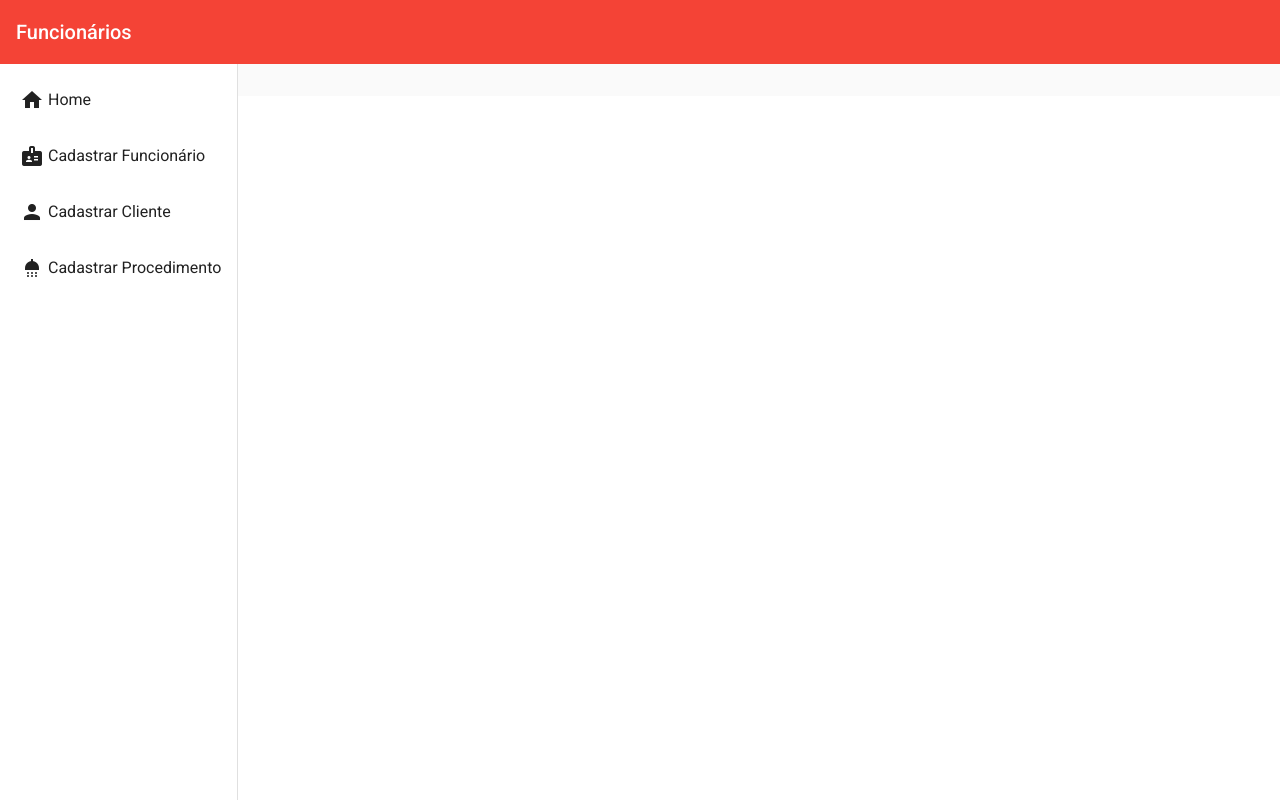
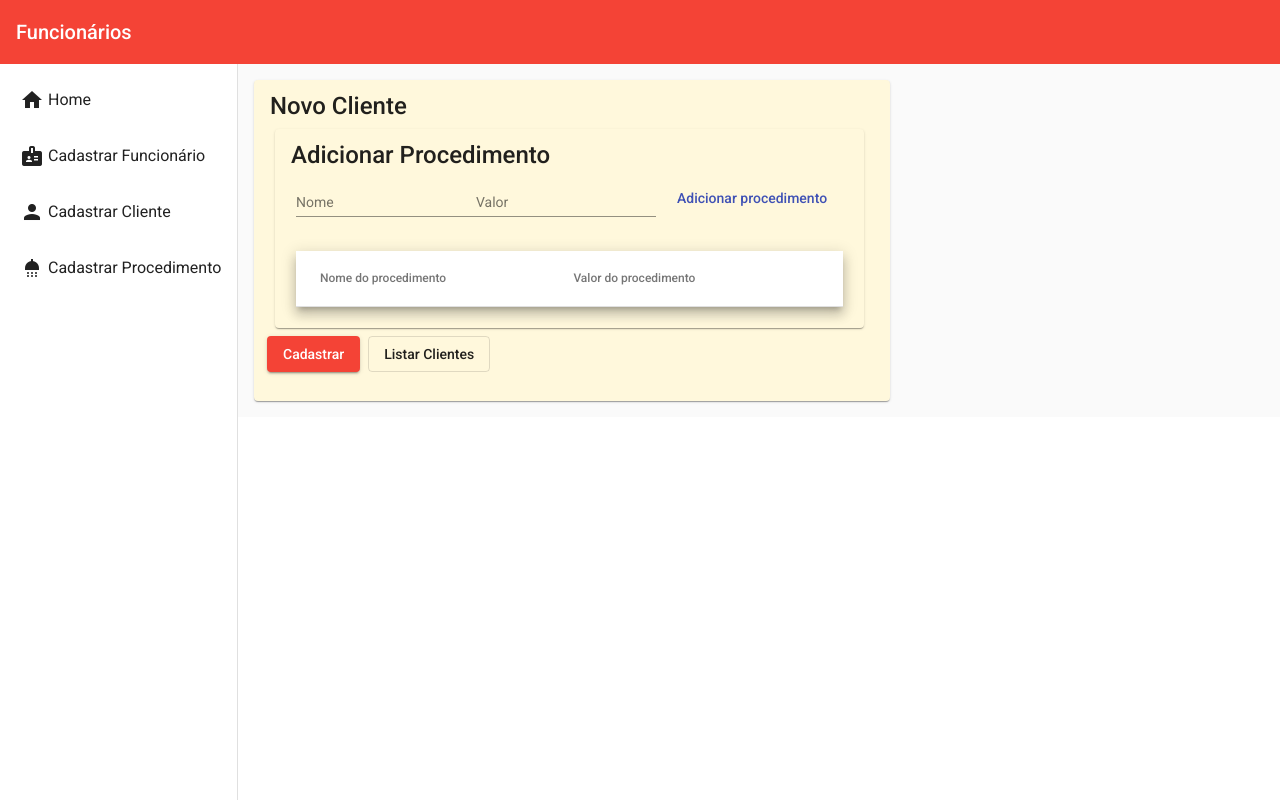
Before and after one commit to danielduartedasilva/GerenciamentoPetshop, an Angular app in the folder FRONT/: page /procedimento/cadastrar in a window 1280 px wide. Before the commit this address led to /. Built offline with nearby package versions, Linux system fonts and the light colour scheme.

Commit message:
procedimento

```diff
--- a/FRONT/src/app/components/views/procedimento/cadastrar/cadastrar.component.css
+++ b/FRONT/src/app/components/views/procedimento/cadastrar/cadastrar.component.css
@@ -1,14 +1,40 @@
-mat-card-content{
-    padding: 3%;
+mat-card {
+    background-color: cornsilk;
+    width: max-content;
 }
-mat-form-field{
-    width: 50%;
-    display: block;
+
+mat-card-content {
+    padding: 5px;
 }
-.actions{
+
+mat-grid-tile {
+    width: 100%;
+}
+
+.externo{
+    display: flex;
+    width: 100%;
+    flex-direction: row;
+}
+.interno{
+    flex: 1;
+    margin-right: 5px;
+}
+.conteudo-cliente{
+    display: flex;
+    justify-content: space-between;
+    flex-direction: row;
+}
+table {
     margin-top: 16px;
-    width: 50px;
-    display: flex;
-    flex-direction: row;
-    justify-content: space-around;
+    width: 100%;
 }
+
+.mat-button {
+    margin-left: 5px;
+    height: 40px;
+}
+
+.mat-button:hover {
+    text-decoration: underline;
+}
--- a/FRONT/src/app/components/views/procedimento/cadastrar/cadastrar.component.html
+++ b/FRONT/src/app/components/views/procedimento/cadastrar/cadastrar.component.html
@@ -1,18 +1,53 @@
 <mat-card>
-    <mat-card-title>Novo Procedimento</mat-card-title>
+    <mat-card-title> Novo Cliente </mat-card-title>
     <mat-card-content>
+
+        <div class="externo">
+            <div class="interno">
+                <mat-card>
+                    <mat-card-title> Adicionar Procedimento </mat-card-title>
+                    <mat-card-content>
+                        <div class="conteudo-cliente">
                             <mat-form-field>
-            <mat-label for="nome" >Nome</mat-label>
+                                <mat-label for="nome">Nome</mat-label>
                                 <input matInput placeholder="Nome" type="text" name="nome" [(ngModel)]="nome">
                             </mat-form-field>
                             <mat-form-field>
-            <mat-label for="valor" >Valor</mat-label>
+                                <mat-label for="valor">Valor</mat-label>
                                 <input matInput placeholder="Valor" type="number" name="valor" [(ngModel)]="valor">
                             </mat-form-field>
 
-        <div class="actions">
-            <button mat-raised-button color="primary" (click)="cadastrar()">Cadastrar</button>
-            <a mat-stroked-button routerLink="">Listar Procedimentos</a>
+                            <div>
+                                <button mat-button color="primary" (click)="adicionarProcedimento()">
+                                    Adicionar
+                                    procedimento
+                                </button>
                             </div>
+
+                        </div>
+                        <table mat-table [dataSource]="procedimentos" class="mat-elevation-z8">
+                            <ng-container matColumnDef="nomeProcedimento">
+                                <th mat-header-cell *matHeaderCellDef>Nome do procedimento</th>
+                                <td mat-cell *matCellDef="let procedimento">{{ procedimento.nome }}</td>
+                            </ng-container>
+                            <ng-container matColumnDef="valorProcedimento">
+                                <th mat-header-cell *matHeaderCellDef>Valor do procedimento</th>
+                                <td mat-cell *matCellDef="let procedimento">{{ procedimento.valor }}</td>
+                            </ng-container>
+
+
+                            <tr mat-header-row *matHeaderRowDef="colunasProcedimento"></tr>
+                            <tr mat-row *matRowDef="let row; columns: colunasProcedimento"></tr>
+                        </table>
                     </mat-card-content>
                 </mat-card>
+            </div>
+        </div>
+
+        <mat-card-actions>
+            <button mat-raised-button color="warn" (click)="cadastrar()">Cadastrar</button>
+            <a mat-stroked-button routerLink="/procedimento/listar"> Listar Clientes </a>
+        </mat-card-actions>
+
+    </mat-card-content>
+</mat-card>
--- a/FRONT/src/app/components/views/procedimento/cadastrar/cadastrar.component.ts
+++ b/FRONT/src/app/components/views/procedimento/cadastrar/cadastrar.component.ts
@@ -1,7 +1,9 @@
 import { Component, OnInit } from '@angular/core';
+import { MatTableDataSource } from '@angular/material/table';
 import { Procedimento } from 'src/app/models/Procedimento';
 import { ProcedimentoService } from 'src/app/services/procedimento.service';
 
+import { MatSnackBar } from "@angular/material/snack-bar";
 @Component({
   selector: 'app-cadastrar',
   templateUrl: './cadastrar.component.html',
@@ -10,18 +12,34 @@ import { ProcedimentoService } from 'src/app/services/procedimento.service';
 export class CadastrarComponent implements OnInit {
   nome!: string;
   valor!: number;
-  constructor(private service: ProcedimentoService) { }
+
+  colunasProcedimento = ["nomeProcedimento", "valorProcedimento"];
+  procedimentos = new MatTableDataSource<Procedimento>();
+  constructor(private service: ProcedimentoService,
+    private snack: MatSnackBar) { }
 
   ngOnInit(): void {
   }
 
-    cadastrar(): void {
+  cadastrar(): void {
     let procedimento = new Procedimento();
     procedimento.nome = this.nome;
     procedimento.valor = this.valor;
     this.service.cadastrar(procedimento).subscribe((procedimento) => {
-       console.log(procedimento);
+      this.snack.open("Procedimento cadastrado", "Ciclo", {
+        duration: 3000,
+        horizontalPosition: "right",
+        verticalPosition: "top",
+      });
     });
   }
-
+  adicionarProcedimento(){
+    let procedimento = new Procedimento();
+    procedimento.nome = this.nome;
+    procedimento.valor = this.valor;
+    this.procedimentos.data.push(procedimento);
+    this.procedimentos._updateChangeSubscription();
+    this.nome = "";
+    this.valor = 0;
+  }
 }
--- a/FRONT/src/app/components/views/procedimento/listar/listar.component.html
+++ b/FRONT/src/app/components/views/procedimento/listar/listar.component.html
@@ -1,18 +1,28 @@
-<a mat-raised-button color="primary" routerLink="/procedimento/cadastrar">
-    <mat-icon>shower</mat-icon>Novo Procedimento </a>
-<table>
-    <thead>
-        <tr>
-            <th>Id</th>
-            <th>Nome</th>
-            <th>Valor</th>
-        </tr>
-    </thead>
-    <tbody>
-        <tr *ngFor="let procedimento of procedimentos">
-            <td>{{ procedimento._id }}</td>
-            <td>{{ procedimento.nome }}</td>
-            <td>{{ procedimento.valor }}</td>
-        </tr>
-    </tbody>
+<table mat-table [dataSource]="procedimentos" class="mat-elevation-z8">
+
+    <ng-container matColumnDef="id">
+        <th mat-header-cell *matHeaderCellDef> # </th>
+        <td mat-cell *matCellDef="let procedimento"> {{procedimento._id}} </td>
+    </ng-container>
+
+    <ng-container matColumnDef="nome">
+        <th mat-header-cell *matHeaderCellDef> Nome </th>
+        <td mat-cell *matCellDef="let procedimento"> {{ procedimento.nome}} </td>
+    </ng-container>
+
+    <ng-container matColumnDef="valor">
+        <th mat-header-cell *matHeaderCellDef> Valor </th>
+        <td mat-cell *matCellDef="let procedimento"> {{ procedimento.valor}} </td>
+    </ng-container>
+
+    <ng-container matColumnDef="criadoEm">
+        <th mat-header-cell *matHeaderCellDef> Criado em </th>
+        <td mat-cell *matCellDef="let procedimento"> {{ procedimento.createdAt | date: "dd/MM/yyyy HH:mm:ss" }} </td>
+    </ng-container>
+
+
+
+
+    <tr mat-header-row *matHeaderRowDef="procedimentoColunas"></tr>
+    <tr mat-row *matRowDef="let row; columns: procedimentoColunas;"></tr>
 </table>
--- a/FRONT/src/app/components/views/procedimento/listar/listar.component.ts
+++ b/FRONT/src/app/components/views/procedimento/listar/listar.component.ts
@@ -1,4 +1,5 @@
 import { Component, OnInit } from '@angular/core';
+import { MatTableDataSource } from '@angular/material/table';
 import { Procedimento } from 'src/app/models/Procedimento';
 import { ProcedimentoService } from 'src/app/services/procedimento.service';
 
@@ -8,13 +9,15 @@ import { ProcedimentoService } from 'src/app/services/procedimento.service';
   styleUrls: ['./listar.component.css']
 })
 export class ListarComponent implements OnInit {
-  procedimentos: Procedimento[] = [];
-  constructor(private servive: ProcedimentoService) { }
+  procedimentos!: MatTableDataSource<Procedimento>;
+  procedimentoColunas: string[] = ['id','nome','valor','criadoEm'];
+
+  constructor(private service: ProcedimentoService) { }
 
   ngOnInit(): void {
-        this.servive.listar().subscribe((procedimentos) => {
-        this.procedimentos = procedimentos;
-      });
+    this.service.listar().subscribe((procedimentos) => {
+      this.procedimentos = new MatTableDataSource<Procedimento>(procedimentos);
+    });
   }
 
 }
--- a/FRONT/src/app/services/procedimento.service.ts
+++ b/FRONT/src/app/services/procedimento.service.ts
@@ -10,12 +10,12 @@ export class ProcedimentoService {
   private baseUrl = "http://localhost:3000/";
   constructor(private http: HttpClient) {
 
-   }
-   listar(): Observable<Procedimento[]>{
+  }
+  listar(): Observable<Procedimento[]> {
     return this.http.get<Procedimento[]>(`${this.baseUrl}procedimento/listar`); // ----------------------------equivalente a let url = "http://localhost:3000/" + "procedimento/listar/";
   }
 
-  cadastrar(procedimento: Procedimento): Observable<Procedimento>{
+  cadastrar(procedimento: Procedimento): Observable<Procedimento> {
     return this.http.post<Procedimento>(`${this.baseUrl}procedimento/cadastrar`, procedimento);
   }
 }
```
Also changed, not shown: FRONT/src/app/app-routing.module.ts (+10 -8 lines), FRONT/src/app/app.module.ts (+5 -3 lines), 1 other file (tests, documents, lock files or other folders). Lines whose indentation alone changed are shown as unchanged.
